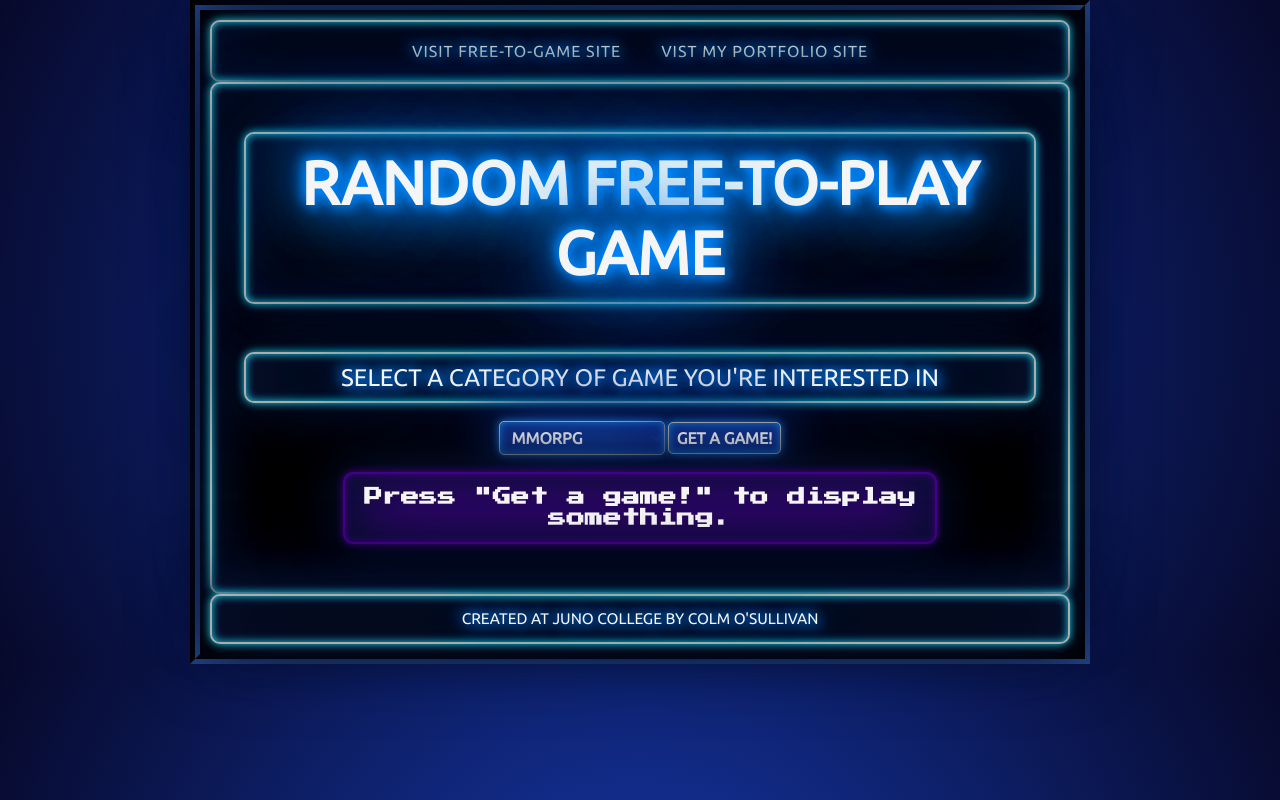
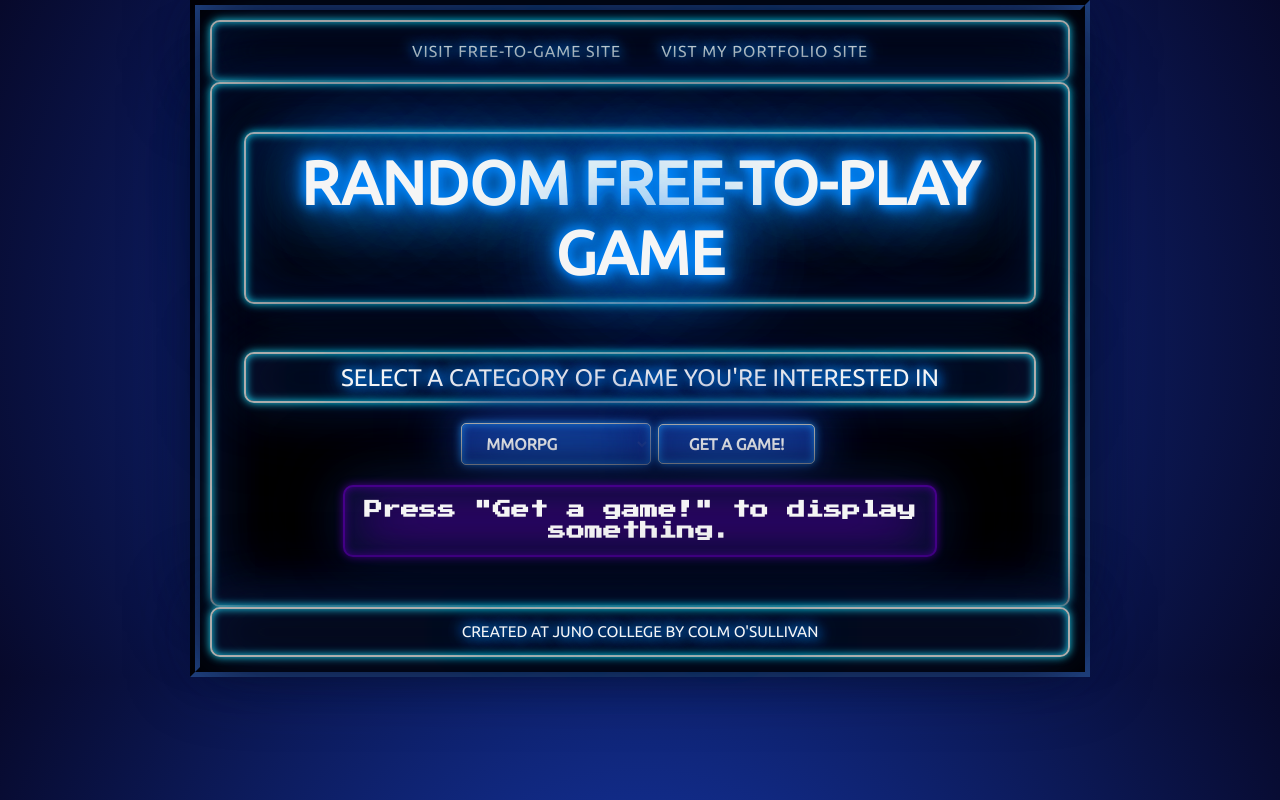
Before and after one commit to ColmOSullivan/project3, a React (Create React App) app: page / in a window 1280 px wide. Built offline with nearby package versions, Linux system fonts and the light colour scheme.

Commit message:
Moved components into folder, styled button

```diff
--- a/src/App.css
+++ b/src/App.css
@@ -178,7 +178,7 @@ h2 {
 .categorySelect {
   font-weight: bold;
   margin: 0.1rem;
-  padding: 6px 8px;
+  padding: 10px 20px;
   border-radius: 5px;
   border: 1px solid rgb(173, 173, 173);
   font-family: "Ubuntu", sans-serif;
@@ -198,8 +198,8 @@ h2 {
 
 .rollButton {
   font-weight: bold;
-  margin: 0.1rem;
-  padding: 6px 8px;
+  margin: 0.3rem;
+  padding: 10px 30px;
   border-radius: 5px;
   border: 1px solid rgb(173, 173, 173);
   font-family: "Ubuntu", sans-serif;
--- a/src/App.js
+++ b/src/App.js
@@ -1,8 +1,8 @@
 import './App.css';
 import './Setup.css';
-import Header from './Header';
-import GenreForm from './GenreForm';
-import Footer from './Footer'
+import Header from './components/Header';
+import GenreForm from './components/GenreForm';
+import Footer from './components/Footer'
 
 
 
```
Also changed, not shown: src/components/DisplayGame.js (renamed from src/DisplayGame.js), src/components/Footer.js (renamed from src/Footer.js), src/components/GenreForm.js (renamed from src/GenreForm.js), src/components/Header.js (renamed from src/Header.js).
